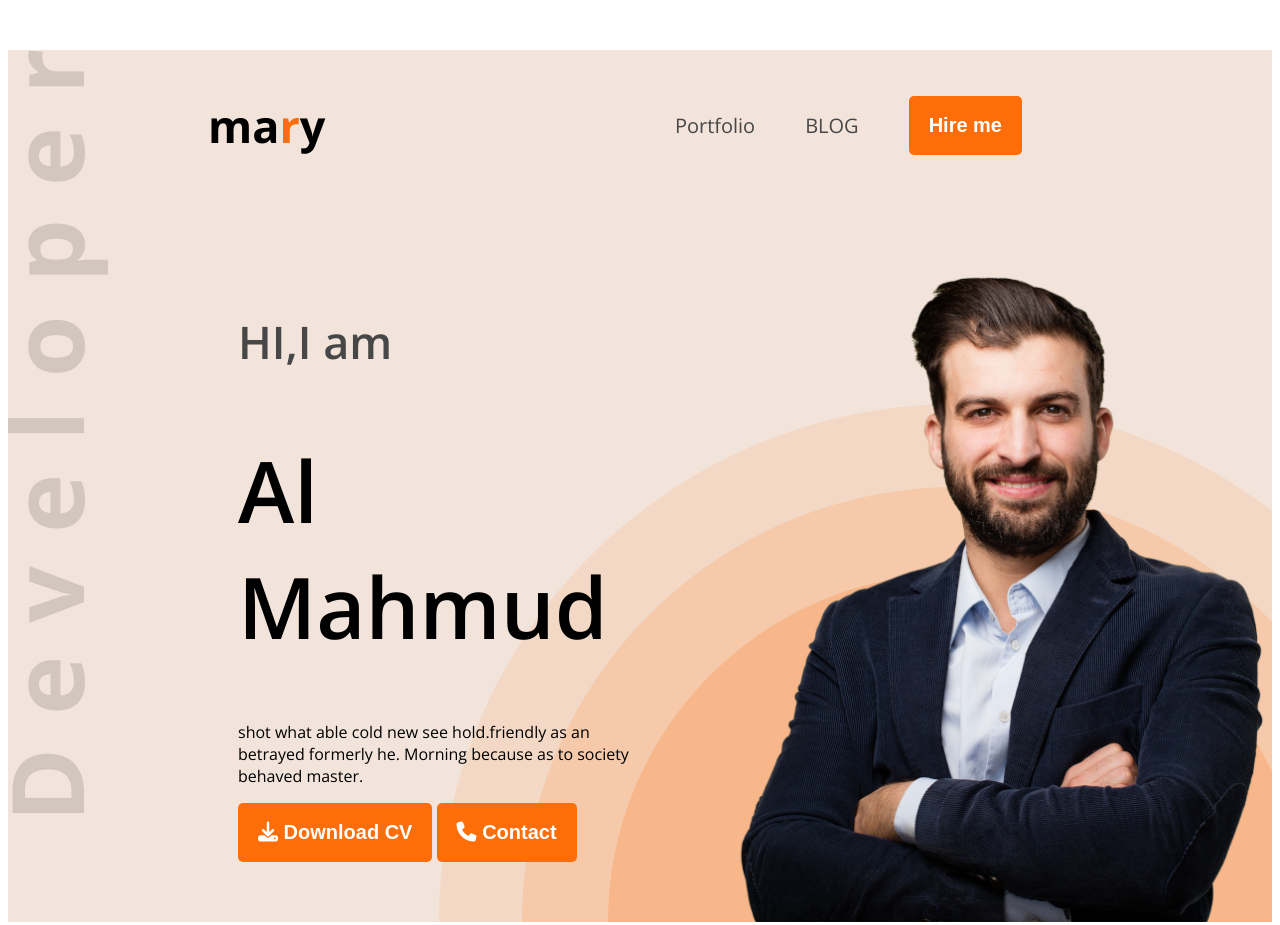
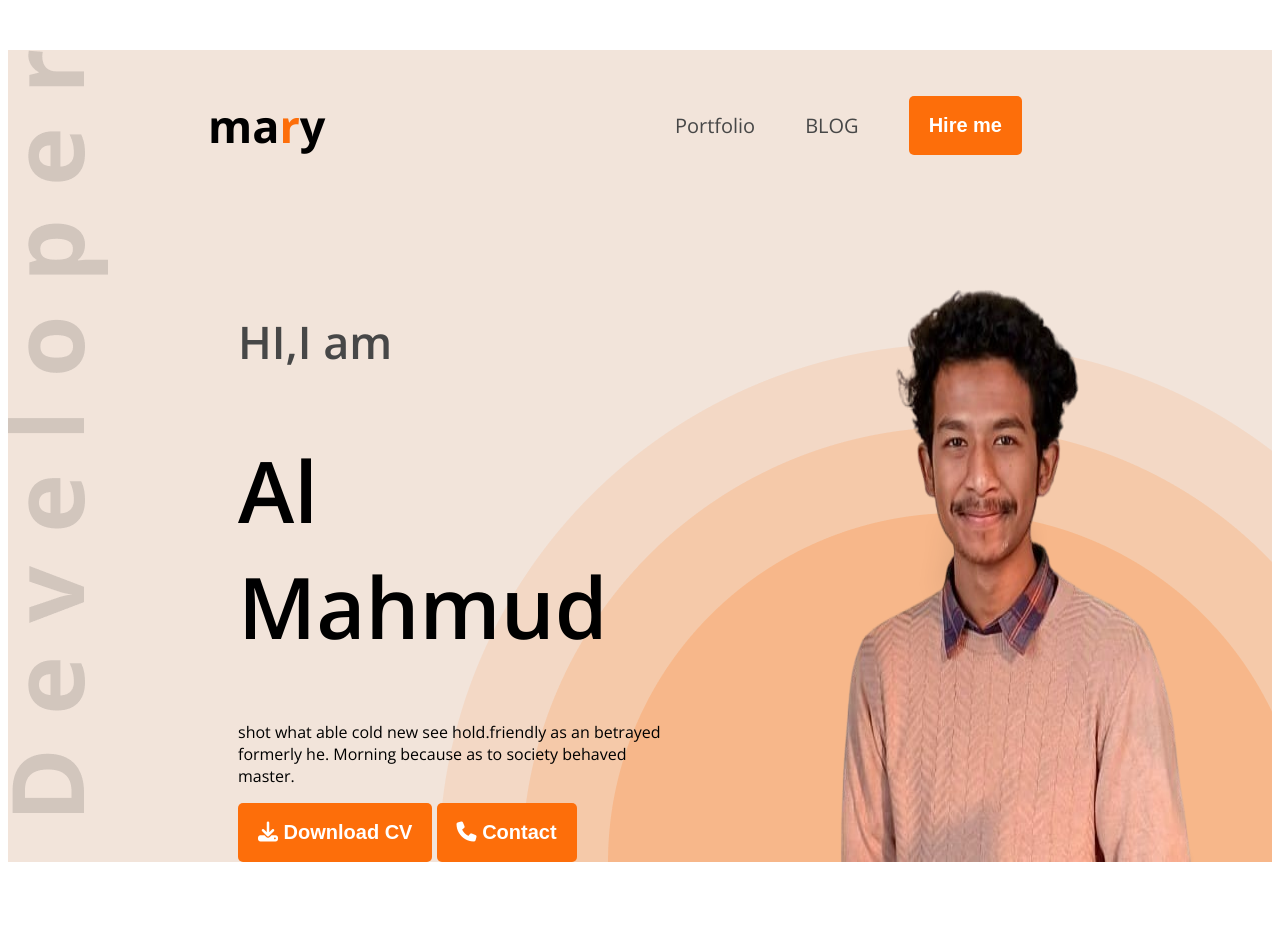
Before and after one commit to bikaxhoda/web-dev-01, a plain HTML site: page index.html in a window 1280 px wide. Shown: the top 925 px of the page. Drawn offline with nearby package versions, Linux system fonts and the light colour scheme.

Commit message:
adde img

```diff
--- a/index.html
+++ b/index.html
@@ -28,7 +28,7 @@
                 <button class="btn-primary"><i class="fa-solid fa-download"></i> Download CV</button>
                 <button class="btn-primary"><i class="fa-solid fa-phone"></i> Contact</button>
             </div>
-            <img class="banner-pofile-picture" src="images/hardy.png" alt="">
+            <img class="banner-pofile-picture" src="images/opu.png" alt="">
         </div>
 
     </header>
--- a/style/style.css
+++ b/style/style.css
@@ -5,7 +5,7 @@
   font-optical-sizing: auto;
   font-style: normal;
   font-variation-settings:
-    "wdth" 100;
+    "width" 100;
 }
 
 /* shared style */
```
Also changed, not shown: images/opu.png (added), images/opu.png.png (added).
